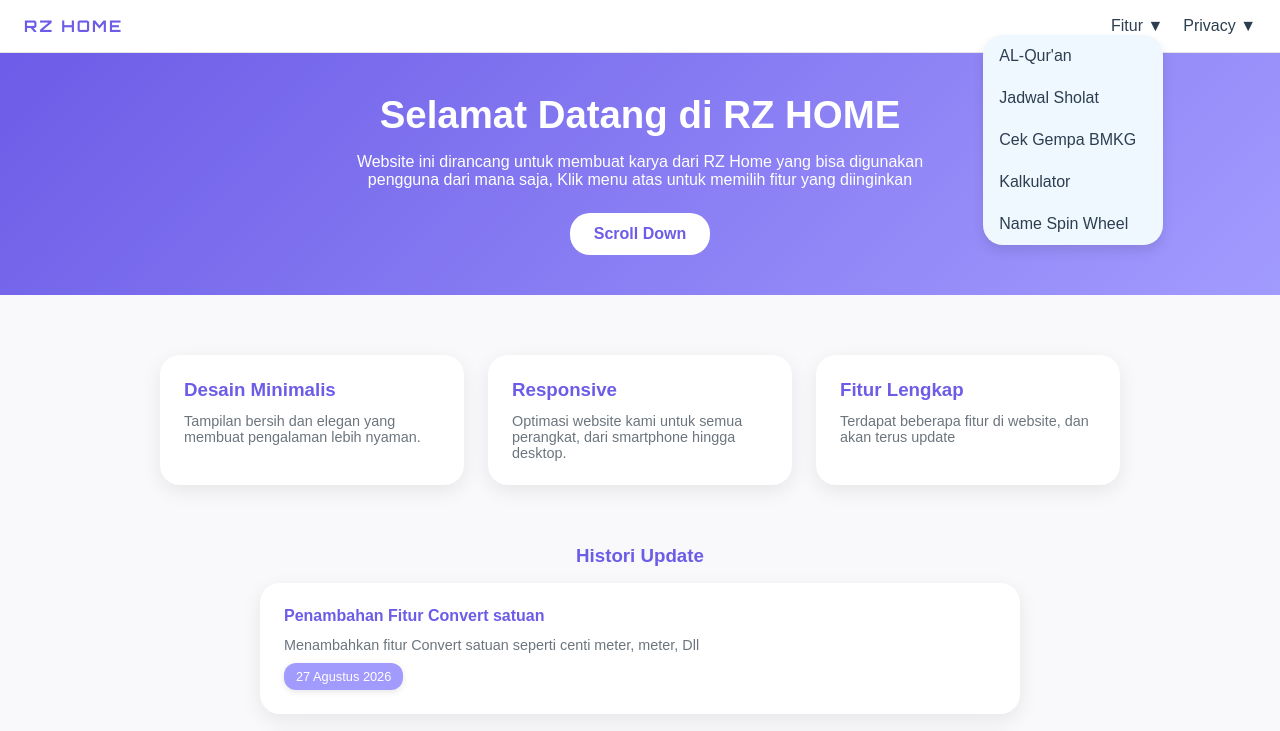
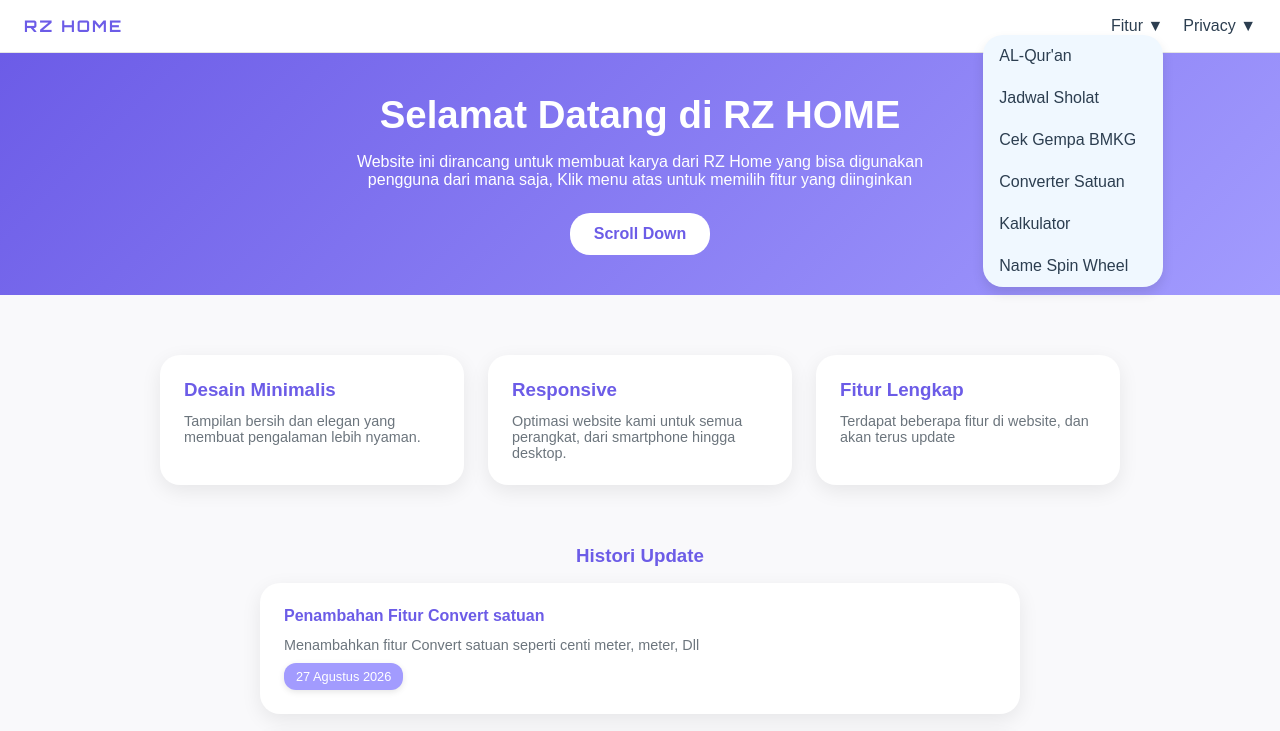
Before and after one commit to ktzreza/ktzreza, a website: page index.html in a window 1280 px wide. Both pictures are taken after a click on the button "Fitur ▼". Shown: the top 731 px of the page. Drawn offline with Linux system fonts and the light colour scheme.

Commit message:
Update index.html

```diff
--- a/index.html
+++ b/index.html
@@ -135,6 +135,7 @@
           <a href="https://rz-home.web.id/quran/">AL-Qur'an</a>
           <a href="https://rz-home.web.id/jadwal-sholat/">Jadwal Sholat</a>
           <a href="https://rz-home.web.id/gempa/">Cek Gempa BMKG</a>
+          <a href="https://rz-home.web.id/convert-satuan/">Converter Satuan</a>
           <a href="https://rz-home.web.id/calculator/">Kalkulator</a>
           <a href="https://rz-home.web.id/spinner/">Name Spin Wheel</a>
         </div>
```
